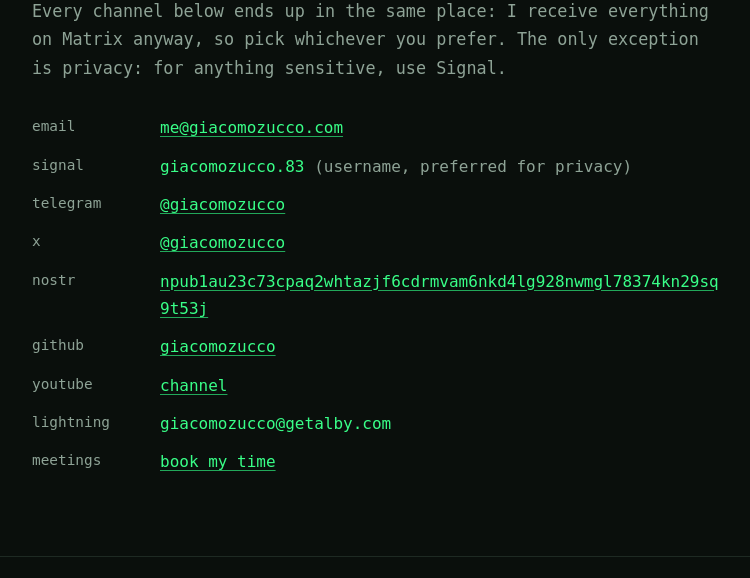
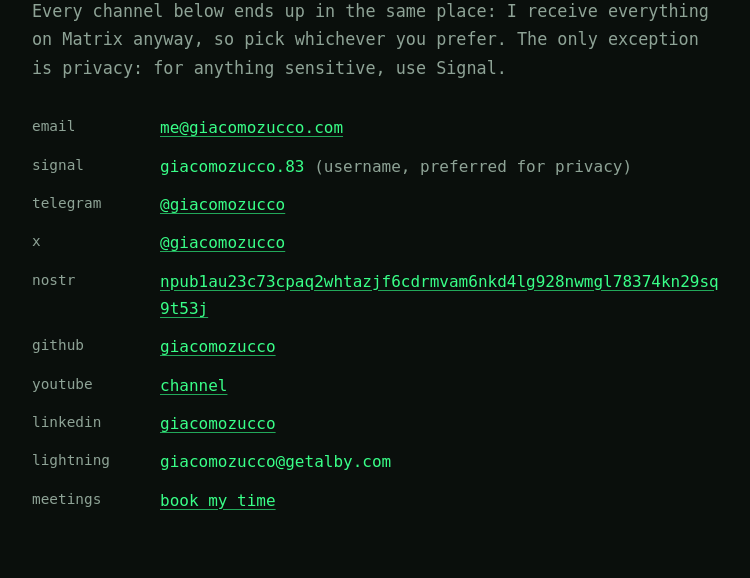
Before and after one commit to giacomozucco/giacomozucco.com, an Eleventy site: page contact.njk in a window 1280 px wide. Shown: the part 160-738 px from the top of the page, without its empty margins (264-1014 px from the left). Built offline with nearby package versions, Linux system fonts and the light colour scheme; Eleventy itself is replaced by a stand-in of ours; files that its build step writes are made by us from their sources; a web font is replaced by a local one.

Commit message:
Contacts: confirm Nostr npub, add LinkedIn
Co-Authored-By: Claude Opus 5.5 <noreply@anthropic.com>

```diff
--- a/contact.njk
+++ b/contact.njk
@@ -12,11 +12,10 @@ permalink: /contact/
   <dt>signal</dt><dd><code>giacomozucco.83</code> <span class="dim">(username, preferred for privacy)</span></dd>
   <dt>telegram</dt><dd><a href="https://t.me/giacomozucco">@giacomozucco</a></dd>
   <dt>x</dt><dd><a href="https://x.com/giacomozucco">@giacomozucco</a></dd>
-  {# TODO: confirm this npub. Seen on a public Nostr profile named "Giacomo Zucco" (damus.io), not yet confirmed by Giacomo. #}
   <dt>nostr</dt><dd><a href="https://njump.me/npub1au23c73cpaq2whtazjf6cdrmvam6nkd4lg928nwmgl78374kn29sq9t53j" class="break">npub1au23c73cpaq2whtazjf6cdrmvam6nkd4lg928nwmgl78374kn29sq9t53j</a></dd>
   <dt>github</dt><dd><a href="https://github.com/giacomozucco">giacomozucco</a></dd>
   <dt>youtube</dt><dd><a href="{{ site.youtube }}">channel</a></dd>
-  {# TODO: LinkedIn, if Giacomo wants it listed (no verified profile URL found). #}
+  <dt>linkedin</dt><dd><a href="https://www.linkedin.com/in/giacomozucco/">giacomozucco</a></dd>
   <dt>lightning</dt><dd><code>{{ site.lightningAddress }}</code></dd>
   <dt>meetings</dt><dd><a href="{{ site.booking }}">book my time</a></dd>
 </dl>
```
